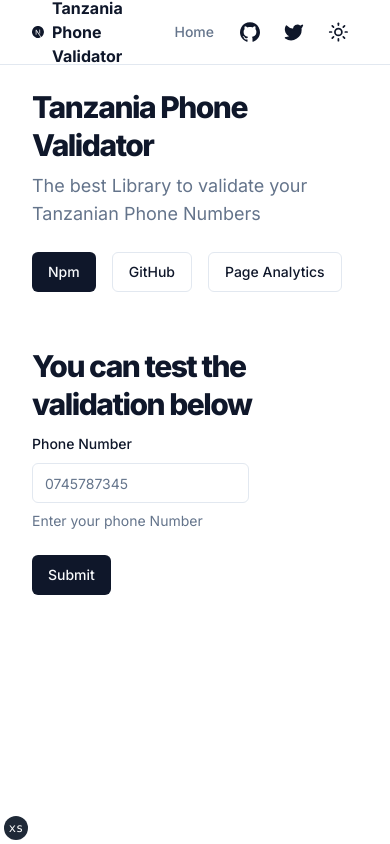
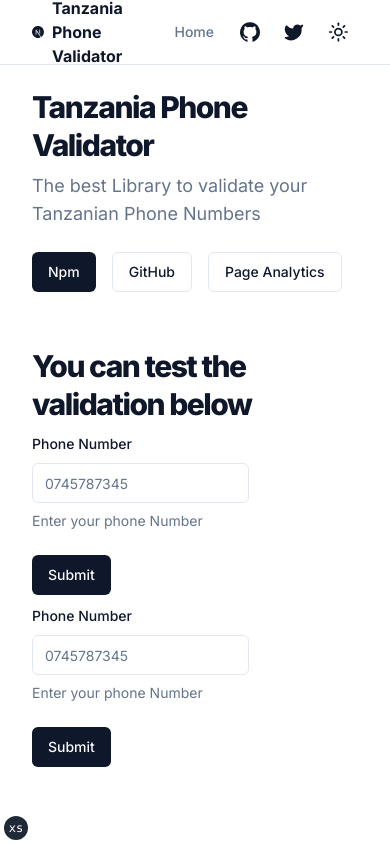
Before and after one commit to reubenwedson/tanzania-phone-validator-playground, a Next.js app: page / in a window 390 px wide. Built offline with nearby package versions, Linux system fonts and the light colour scheme.

Commit message:
feat: added phone form using yup

```diff
--- a/app/page.tsx
+++ b/app/page.tsx
@@ -3,6 +3,7 @@
 import { siteConfig } from "@/config/site"
 import { buttonVariants } from "@/components/ui/button"
 import { PhoneForm } from "@/components/forms/phone-form"
+import { PhoneFormUsingYup } from "@/components/forms/phone-form-using-yup"
 
 export default function IndexPage() {
   return (
@@ -53,6 +54,7 @@
             You can test the validation below
           </h1>
           <PhoneForm />
+          <PhoneFormUsingYup />
         </div>
       </section>
     </>
--- /dev/null
+++ b/components/forms/phone-form-using-yup.tsx
@@ -0,0 +1,89 @@
+"use client"
+
+import { yupResolver } from "@hookform/resolvers/yup"
+import { useForm } from "react-hook-form"
+import {
+  getPhoneNumberDetails,
+  isValidPhoneNumber,
+} from "tanzanian-phone-validator"
+import * as yup from "yup"
+
+import { Button } from "@/components/ui/button"
+import {
+  Form,
+  FormControl,
+  FormDescription,
+  FormField,
+  FormItem,
+  FormLabel,
+  FormMessage,
+} from "@/components/ui/form"
+import { toast } from "@/components/ui/use-toast"
+
+import { Input } from "../ui/input"
+
+type Inputs = {
+  phoneNumber: string
+}
+
+const FormSchema = yup.object().shape({
+  phoneNumber: yup
+    .string()
+    .test(
+      "test-valid-phone-number",
+      "Please enter valid phone number",
+      function (value: string | undefined) {
+        return value ? isValidPhoneNumber(value) : false
+      }
+    )
+    .required(),
+})
+
+export function PhoneFormUsingYup() {
+  const form = useForm<Inputs>({
+    resolver: yupResolver(FormSchema),
+  })
+
+  function onSubmit(data: Inputs) {
+    let phoneNumberDetails = getPhoneNumberDetails(data.phoneNumber)
+    let result = {
+      "Phone Number": data.phoneNumber,
+      Prefix: phoneNumberDetails?.telecomCompanyDetails?.prefix ?? "N/A",
+      Company: phoneNumberDetails?.telecomCompanyDetails?.company ?? "N/A",
+      Brand: phoneNumberDetails?.telecomCompanyDetails?.brand ?? "N/A",
+      Operational:
+        phoneNumberDetails?.telecomCompanyDetails?.operational ?? "N/A",
+    }
+
+    toast({
+      title: "Here are the results :",
+      description: (
+        <pre className="mt-2 w-[340px] rounded-md bg-slate-950 p-4">
+          <code className="text-white">{JSON.stringify(result, null, 2)}</code>
+        </pre>
+      ),
+    })
+  }
+
+  return (
+    <Form {...form}>
+      <form onSubmit={form.handleSubmit(onSubmit)} className="w-2/3 space-y-6">
+        <FormField
+          control={form.control}
+          name="phoneNumber"
+          render={({ field }) => (
+            <FormItem>
+              <FormLabel>Phone Number</FormLabel>
+              <FormControl>
+                <Input placeholder="0745787345" {...field} />
+              </FormControl>
+              <FormDescription>Enter your phone Number</FormDescription>
+              <FormMessage />
+            </FormItem>
+          )}
+        />
+        <Button type="submit">Submit</Button>
+      </form>
+    </Form>
+  )
+}
```
